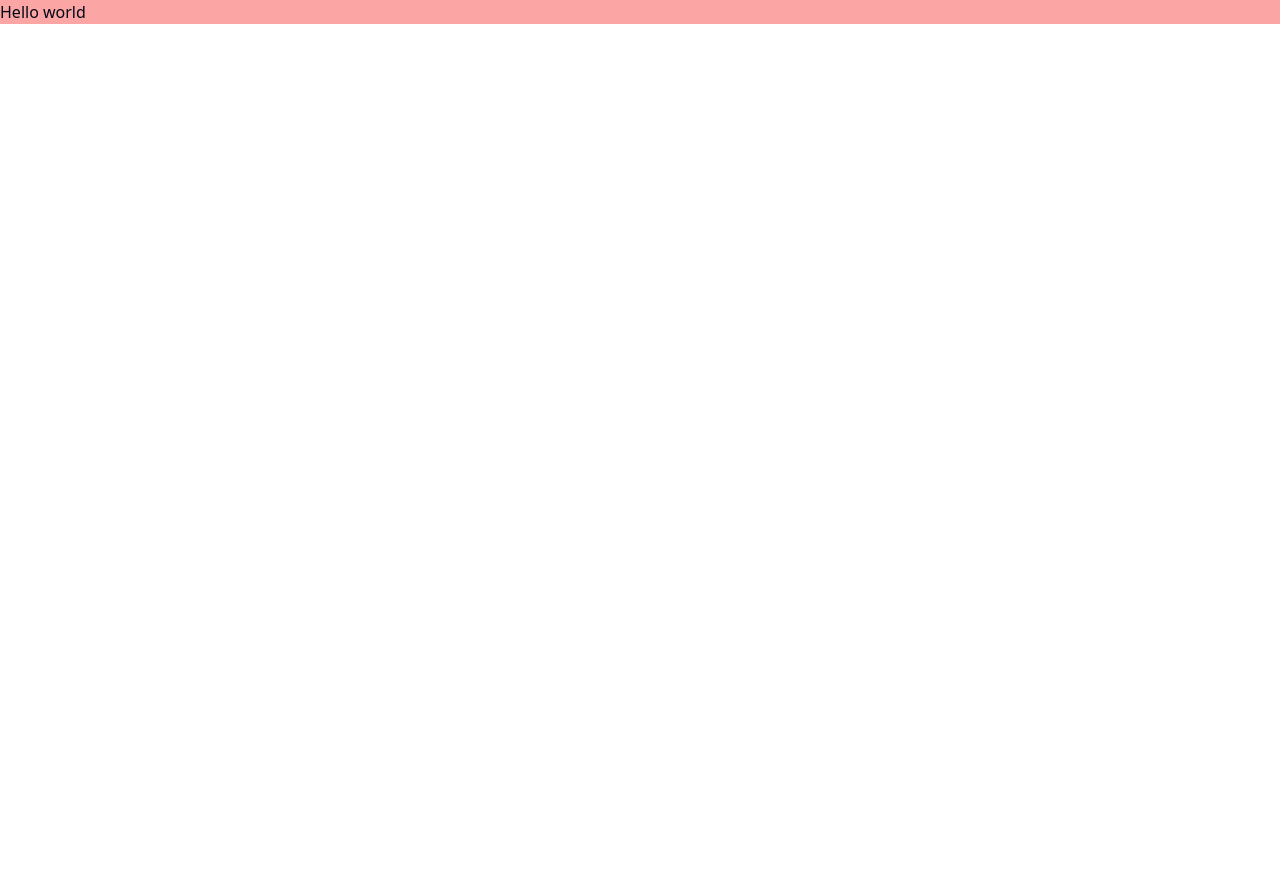
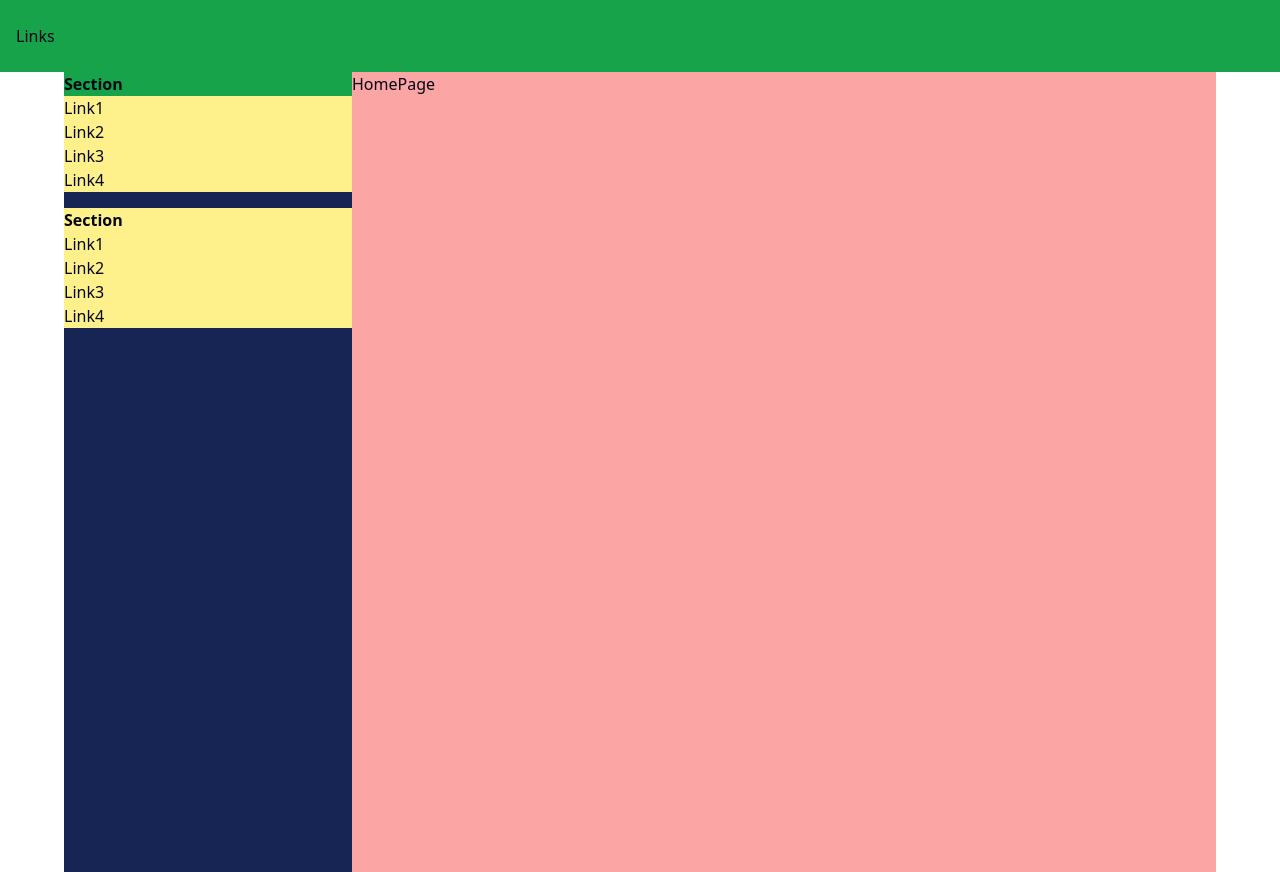
Before and after one commit to Arisablad/design-patterns-site, a React (Vite) app: page / in a window 1280 px wide. Before the commit the page ends 800 px from the top, so only its background shows below. Built offline with nearby package versions, Linux system fonts and the light colour scheme.

Commit message:
added routing with error boundary, also added basic site layout

```diff
--- a/package.json
+++ b/package.json
@@ -10,11 +10,13 @@
     "preview": "vite preview"
   },
   "dependencies": {
+    "@radix-ui/react-slot": "^1.0.2",
     "class-variance-authority": "^0.7.0",
     "clsx": "^2.0.0",
     "lucide-react": "^0.292.0",
     "react": "^18.2.0",
     "react-dom": "^18.2.0",
+    "react-router-dom": "^6.18.0",
     "tailwind-merge": "^2.0.0",
     "tailwindcss-animate": "^1.0.7"
   },
--- a/src/App.tsx
+++ b/src/App.tsx
@@ -1,7 +1,7 @@
 function App() {
   return (
     <>
-      <div className={"bg-red-300"}>Hello world</div>
+
     </>
   )
 }
--- /dev/null
+++ b/src/components/Sidebar.tsx
@@ -0,0 +1,29 @@
+
+function Sidebar(props) {
+    return (
+        // DESKTOP NAV
+        <div className={"hidden w-96 bg-blue-950 min-h-screen md:flex flex-col items-center gap-4"}>
+            <div className={"bg-yellow-200 w-full"}>
+                <div className={"font-semibold bg-green-600"}>Section</div>
+                <ul>
+                    <li>Link1</li>
+                    <li>Link2</li>
+                    <li>Link3</li>
+                    <li>Link4</li>
+                </ul>
+            </div>
+
+            <div className={"bg-yellow-200 w-full"}>
+                <div className={"font-semibold"}>Section</div>
+                <ul>
+                    <li>Link1</li>
+                    <li>Link2</li>
+                    <li>Link3</li>
+                    <li>Link4</li>
+                </ul>
+            </div>
+        </div>
+    );
+}
+
+export default Sidebar;
--- /dev/null
+++ b/src/components/TopNavbar.tsx
@@ -0,0 +1,24 @@
+import React, {useState} from 'react';
+import {MenuIcon} from "lucide-react";
+
+function TopNavbar() {
+    const [expandMenu, setExpandMenu] = useState(false)
+    return (
+        <>
+            <div className={"fixed top-0 w-full left-0 bg-green-600 py-6 px-4 flex justify-between"}>
+                {/*LINKS*/}
+                <div>Links</div>
+                <MenuIcon className={"md:hidden cursor-pointer"} onClick={() => {
+                    setExpandMenu(!expandMenu)
+                }}/>
+            </div>
+            {expandMenu &&
+                <div className={"bg-white max-h-max md:hidden transition-all duration-[3000] ease-in-out"}>
+                    some Links
+                </div>
+            }
+        </>
+    );
+}
+
+export default TopNavbar;
--- /dev/null
+++ b/src/components/ui/button.tsx
@@ -0,0 +1,56 @@
+import * as React from "react"
+import { Slot } from "@radix-ui/react-slot"
+import { cva, type VariantProps } from "class-variance-authority"
+
+import { cn } from "@/lib/utils"
+
+const buttonVariants = cva(
+  "inline-flex items-center justify-center rounded-md text-sm font-medium ring-offset-background transition-colors focus-visible:outline-none focus-visible:ring-2 focus-visible:ring-ring focus-visible:ring-offset-2 disabled:pointer-events-none disabled:opacity-50",
+  {
+    variants: {
+      variant: {
+        default: "bg-primary text-primary-foreground hover:bg-primary/90",
+        destructive:
+          "bg-destructive text-destructive-foreground hover:bg-destructive/90",
+        outline:
+          "border border-input bg-background hover:bg-accent hover:text-accent-foreground",
+        secondary:
+          "bg-secondary text-secondary-foreground hover:bg-secondary/80",
+        ghost: "hover:bg-accent hover:text-accent-foreground",
+        link: "text-primary underline-offset-4 hover:underline",
+      },
+      size: {
+        default: "h-10 px-4 py-2",
+        sm: "h-9 rounded-md px-3",
+        lg: "h-11 rounded-md px-8",
+        icon: "h-10 w-10",
+      },
+    },
+    defaultVariants: {
+      variant: "default",
+      size: "default",
+    },
+  }
+)
+
+export interface ButtonProps
+  extends React.ButtonHTMLAttributes<HTMLButtonElement>,
+    VariantProps<typeof buttonVariants> {
+  asChild?: boolean
+}
+
+const Button = React.forwardRef<HTMLButtonElement, ButtonProps>(
+  ({ className, variant, size, asChild = false, ...props }, ref) => {
+    const Comp = asChild ? Slot : "button"
+    return (
+      <Comp
+        className={cn(buttonVariants({ variant, size, className }))}
+        ref={ref}
+        {...props}
+      />
+    )
+  }
+)
+Button.displayName = "Button"
+
+export { Button, buttonVariants }
--- /dev/null
+++ b/src/containers/MainLayout.tsx
@@ -0,0 +1,21 @@
+import React, {useState} from "react";
+import Sidebar from "@/components/Sidebar.tsx";
+import TopNavbar from "@/components/TopNavbar.tsx";
+
+function Layout({children}: { children?: React.ReactNode }) {
+    return (
+        <>
+            {/*NAVIGATION*/}
+            <TopNavbar/>
+            {/*MaxWidthWrapper*/}
+            <div className={"bg-red-300 max-w-6xl ml-auto mr-auto flex"}>
+                {/*Sidebar*/}
+                <Sidebar/>
+                {children}
+            </div>
+
+        </>
+    );
+}
+
+export default Layout;
--- a/src/index.css
+++ b/src/index.css
@@ -72,5 +72,8 @@
   }
   body {
     @apply bg-background text-foreground;
+
+    /*ADDED TO PREVENT FIXED NAVBAR OVERLAPPING CONTENT*/
+    padding-top: 4.5rem/* 24px */;
   }
 }
--- a/src/main.tsx
+++ b/src/main.tsx
@@ -2,9 +2,12 @@ import React from 'react'
 import ReactDOM from 'react-dom/client'
 import App from './App.tsx'
 import './index.css'
+import {RouterProvider} from "react-router-dom";
+import routes from "@/router/routes.tsx";
 
 ReactDOM.createRoot(document.getElementById('root')!).render(
   <React.StrictMode>
+      <RouterProvider router={routes} />
     <App />
   </React.StrictMode>,
 )
--- /dev/null
+++ b/src/pages/HomePage.tsx
@@ -0,0 +1,11 @@
+import MainLayout from "@/containers/MainLayout.tsx";
+
+function HomePage() {
+    return (
+        <MainLayout>
+            <div className={"w-full"}>HomePage</div>
+        </MainLayout>
+    );
+}
+
+export default HomePage;
--- /dev/null
+++ b/src/pages/errors/NotFound.tsx
@@ -0,0 +1,27 @@
+import { Link } from "react-router-dom";
+
+function NotFound() {
+    return (
+        <div className="gradient bg-slate-400 text-white min-h-screen flex items-center">
+            <div className="container mx-auto p-4 flex flex-wrap items-center">
+                <div className="bg-slate-700 w-full md:w-5/12 text-center p-4">
+                    Try to back to home or contact us if problems occurs
+                </div>
+                <div className="w-full md:w-7/12 text-center md:text-left p-4">
+                    <div className="text-6xl font-medium">404</div>
+                    <div className="text-xl md:text-3xl font-medium mb-4">
+                        Oops. This page has gone missing.
+                    </div>
+                    <div className="text-lg mb-8">
+                        You may have mistyped the address or the page may have moved.
+                    </div>
+                    <Link to="/" className="border border-white rounded p-4">
+                        Go Home
+                    </Link>
+                </div>
+            </div>
+        </div>
+    );
+}
+
+export default NotFound;
--- /dev/null
+++ b/src/router/routes.tsx
@@ -0,0 +1,21 @@
+import {createBrowserRouter} from "react-router-dom";
+import ErrorBoundary from "@/utils/ErrorBoundary.tsx";
+import HomePage from "@/pages/HomePage.tsx";
+
+const routes = createBrowserRouter([
+    {
+        path: "/",
+        element: (
+                <HomePage />
+        ),
+        errorElement: <ErrorBoundary />,
+        // children: [
+        //     {
+        //         path: "/home",
+        //         element: <HomePage />,
+        //     },
+        // ],
+    },
+]);
+
+export default routes;
--- /dev/null
+++ b/src/utils/ErrorBoundary.tsx
@@ -0,0 +1,28 @@
+import { isRouteErrorResponse, useRouteError } from "react-router-dom";
+import NotFound from "@/pages/errors/NotFound.tsx";
+
+function ErrorBoundary() {
+    const error = useRouteError();
+
+    if (isRouteErrorResponse(error)) {
+        if (error.status === 404) {
+            return <NotFound />;
+        }
+
+        if (error.status === 401) {
+            return <div>You aren't authorized to see this</div>;
+        }
+
+        if (error.status === 503) {
+            return <div>Looks like our API is down</div>;
+        }
+
+        if (error.status === 418) {
+            return <div>🫖</div>;
+        }
+    }
+
+    return <div>Something went wrong</div>;
+}
+
+export default ErrorBoundary;
```
Also changed, not shown: 1 other file (tests, documents, lock files or other folders).
